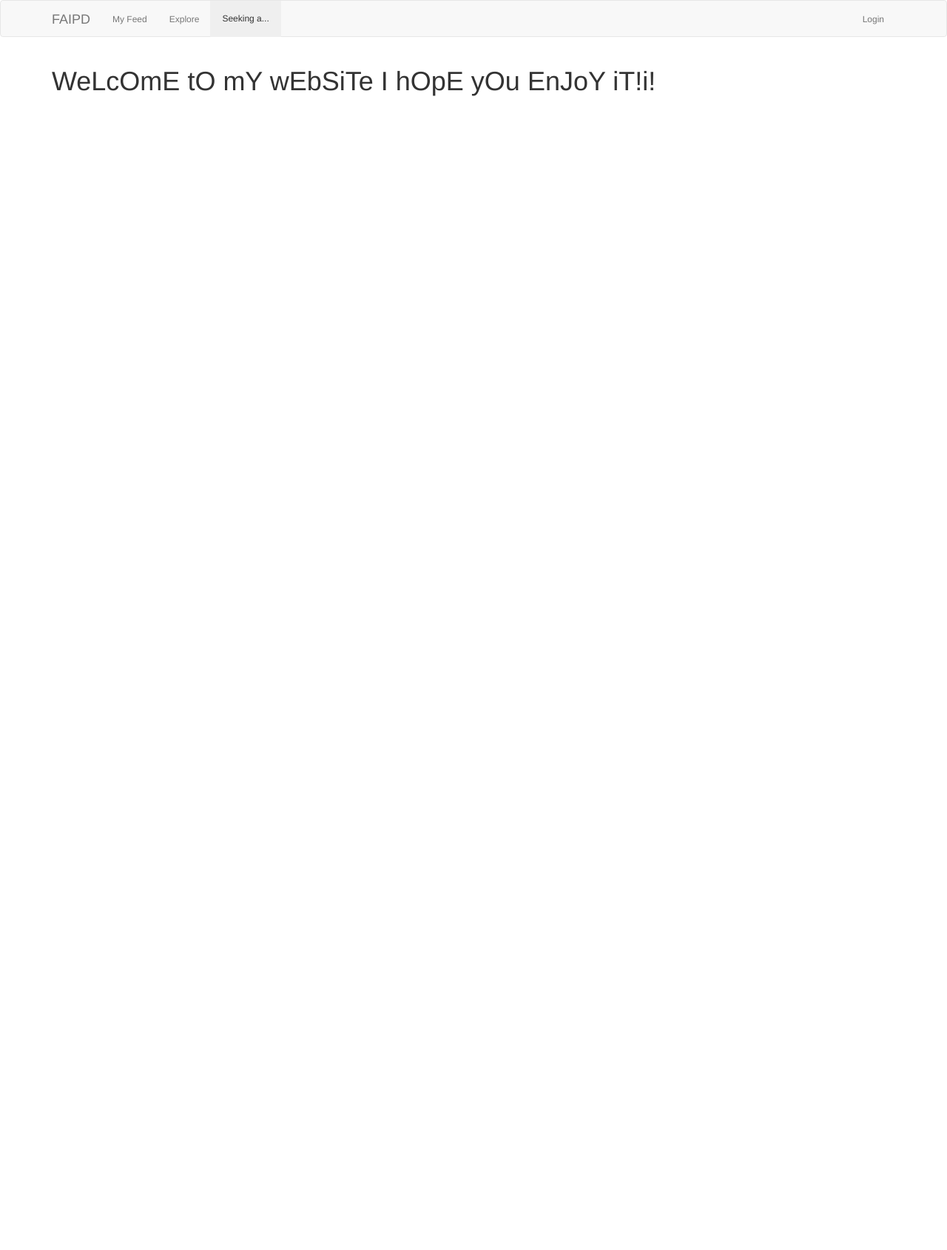
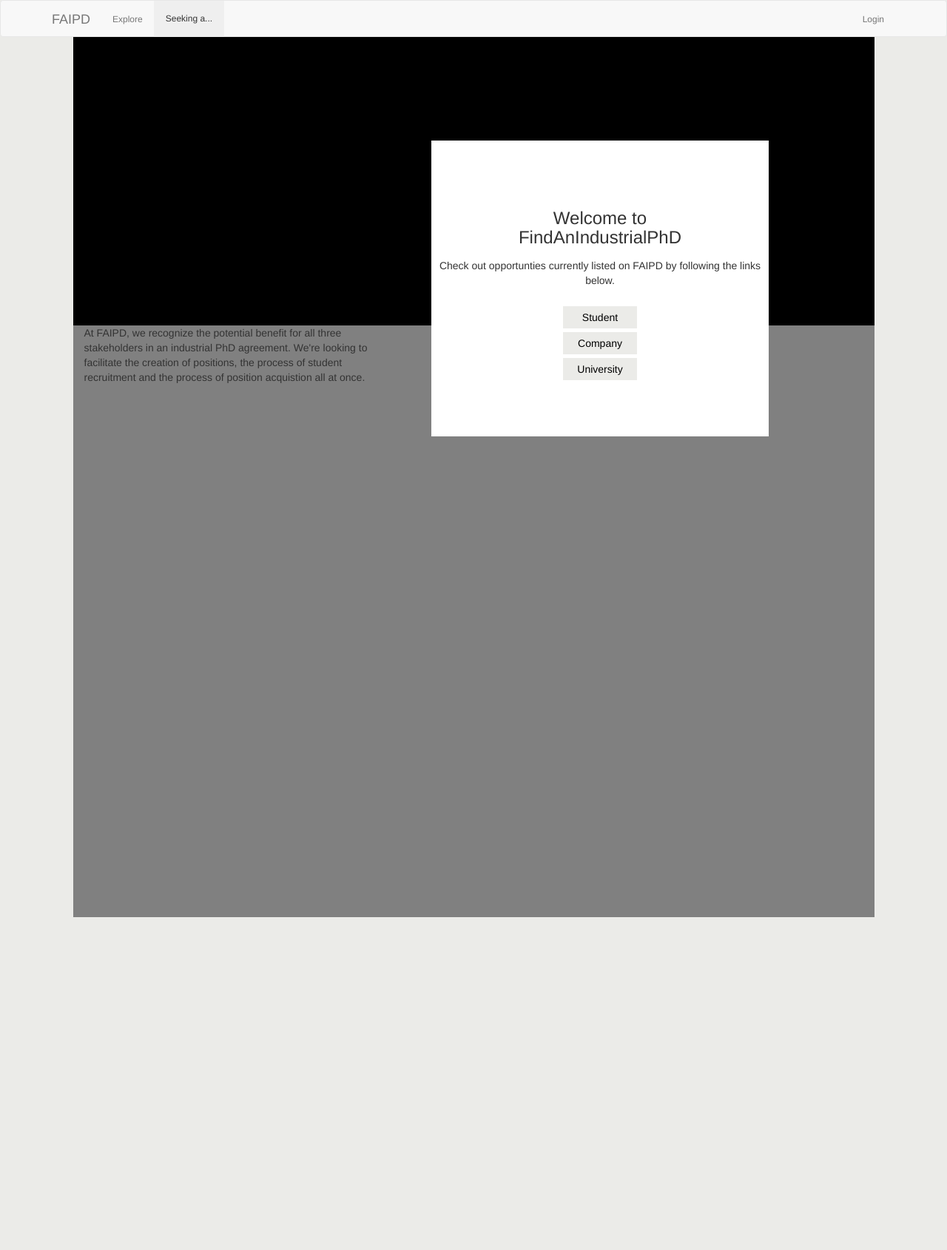
Before and after one commit to mrtoronto/FAIPD, a Flask app: page / in a window 1280 px wide. Shown: the whole page at 74% size. Before the commit the page ends 130 px from the top, so only its background shows below. Run offline with Flask 2, Linux system fonts and the light colour scheme; some libraries are stand-ins or nearby versions.

Commit message:
Code update

```diff
--- a/app/routes.py
+++ b/app/routes.py
@@ -129,7 +129,8 @@ def register():
         user = User(username=form.username.data,
             email=form.email.data,
             user_type = form.user_type.data,
-            display_name=form.display_name.data)
+            display_name=form.display_name.data,
+            affiliation=form.affiliation.data)
         user.set_password(form.password.data)
         db.session.add(user)
         db.session.commit()
--- a/app/templates/base.html
+++ b/app/templates/base.html
@@ -54,14 +54,16 @@
 {% endblock %}
 
 {% block navbar %}
-    <nav class="navbar navbar-default" style="  height: 30px;">
+    <nav class="navbar navbar-default" style="z-index:100;  height: 30px;">
         <div class="container">
             <div class="navbar-header">
                 <a class="navbar-brand" href="{{ url_for('index') }}">FAIPD</a>
             </div>
             <div class="collapse navbar-collapse" id="bs-example-navbar-collapse-1">
                 <ul class="nav navbar-nav">
+                    {% if current_user.is_authenticated %}
                     <li><a href="{{ url_for('feed', post_target_type = 'feed') }}">My Feed</a></li>
+                    {% endif %}
                     <li><a href="{{ url_for('feed', post_target_type = 'explore') }}">Explore</a></li>
                     <li>
                         <div class="dropdown">
--- a/app/templates/home.html
+++ b/app/templates/home.html
@@ -1,3 +1,65 @@
 {% extends "base.html" %}
 {% block app_content %}
-<h1> WeLcOmE tO mY wEbSiTe I hOpE yOu EnJoY iT!i!</h1>{% endblock %}
+<head>
+	<style>
+		.landing_button {
+			height: 30px;
+			width: 100px;
+			background-color: #ebebe8;
+		}
+		.landing_button a {
+			color: black;
+		    text-decoration: none;
+		    display: block;
+		    padding: 5px 0;
+		}
+
+	    .landing_button a:hover {background-color: #766C7F; color:#FAF6DB;}
+	    .landing_button:hover {background-color: #766C7F}
+
+	</style>
+</head>
+
+<body style="background-color: #ebebe8">
+	<center>
+		<div style="">
+			<div style="height:400px; position:relative; top:100px; background-color: white; width:40%; z-index:3; left:15%">
+				<div style="position: relative; top: 23%;">
+					<p><h3>Welcome to<br>FindAnIndustrialPhD</h3></p>
+				</div>
+				<div style="position: relative; top: 24%;">
+					<div>
+						Check out opportunties currently listed on FAIPD by following the links below.
+						<br>
+					</div>
+					<div style="padding-top: 20px">
+						<div style="padding-top: 5px">
+							<div class="landing_button">
+			                            <a href="{{ url_for('feed', post_target_type = 'student') }}" title="Paired university-companies click here">Student</a>
+							</div>
+						</div>
+						<div style="padding-top: 5px">
+							<div class="landing_button">
+									<a href="{{ url_for('feed', post_target_type = 'company') }}" title="Paired university-companies click here">Company</a>
+							</div>
+						</div>
+						<div style="padding-top: 5px">
+							<div class="landing_button">
+									<a href="{{ url_for('feed', post_target_type = 'school') }}" title="Paired university-companies click here">University</a>
+							</div>
+						</div>
+					</div>
+				</div>
+			</div>
+			<div style="height:400px; position:relative; top:-450px;background-color: black; width:95%; z-index:1"></div>
+			<div style="height:800px; position:relative; top:-450px; background-color: grey; width:95%; z-index:2">
+				<div style="width:40%; float: left; text-align: left; padding-left: 15px">
+					At FAIPD, we recognize the potential benefit for all three stakeholders in an industrial PhD agreement. We're looking to facilitate the creation of positions, the process of student recruitment and the process of position acquistion all at once.
+				</div>
+			</div>
+		</div>
+	</center>
+
+</body>
+
+{% endblock %}
--- a/config.py
+++ b/config.py
@@ -14,4 +14,3 @@ class Config(object):
     MAIL_PASSWORD = os.environ.get('MAIL_PASSWORD')
     ADMINS = ['your-email@example.com']
     POSTS_PER_PAGE = 25
-    SERVER_NAME = '127.0.0.1:5000'
```
Also changed, not shown: README.md, app.db, app/static/landing_bg.jpg (added).
